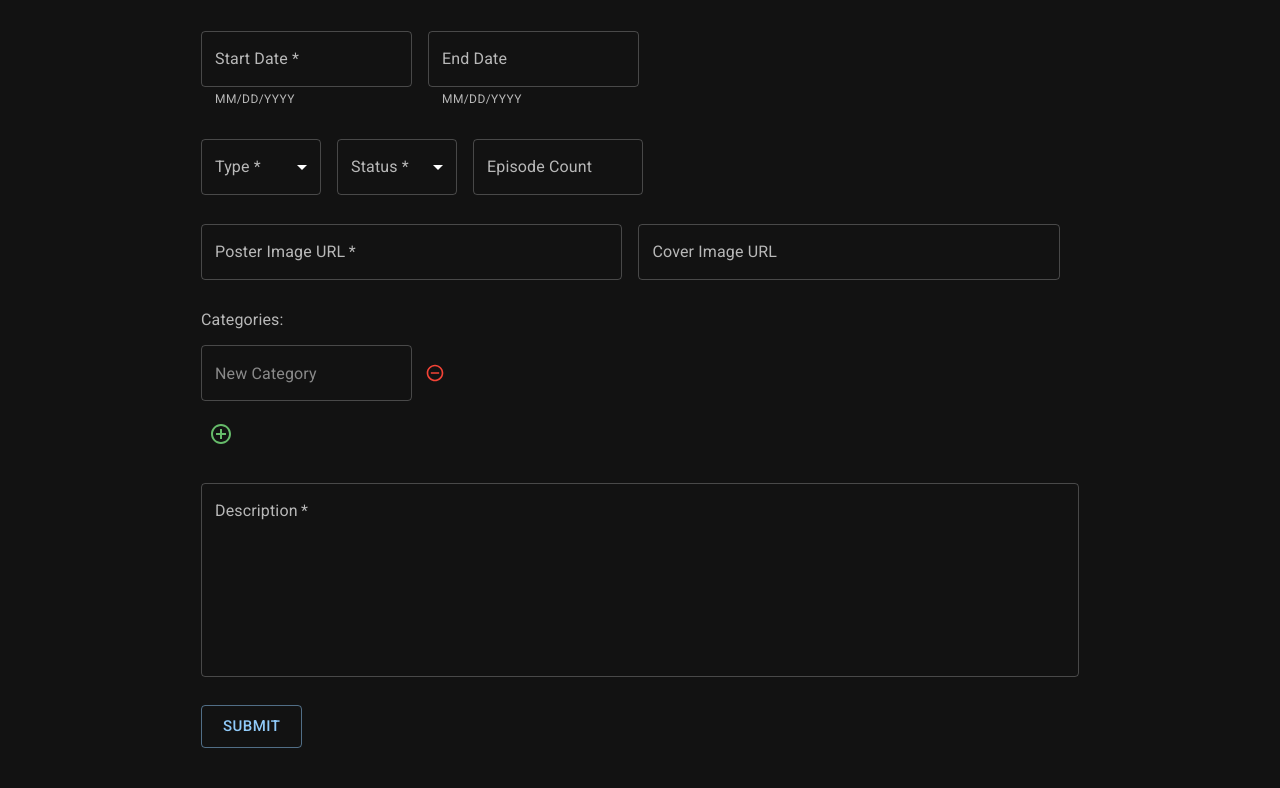
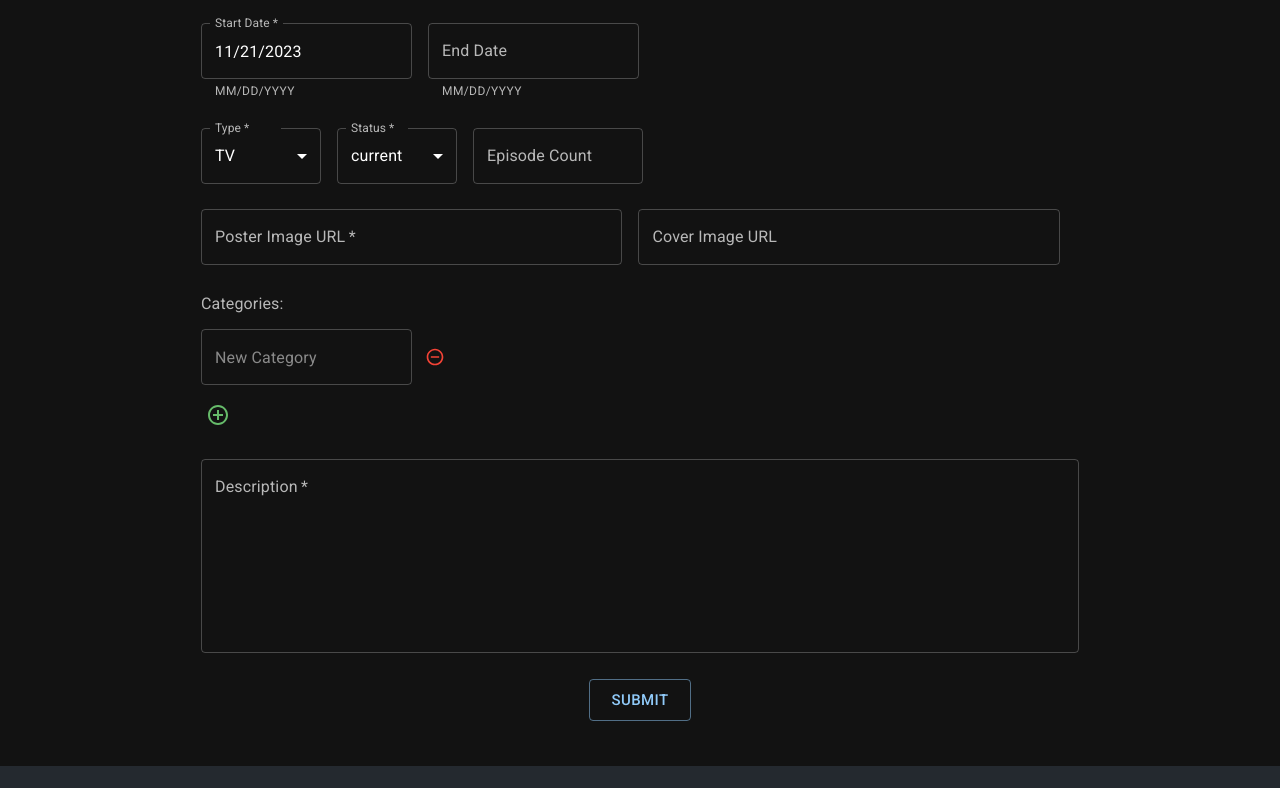
Before and after one commit to plhsu19/anime-spotlight, a Next.js app: page /new-anime in a window 1280 px wide. Shown: the part 387-1175 px from the top of the page. Built offline with nearby package versions, Linux system fonts and the light colour scheme.

Commit message:
[FE-10][AnimeForm] style submit button, add errors state for form, add initial Joi schema

```diff
--- a/package.json
+++ b/package.json
@@ -18,6 +18,7 @@
     "axios": "^1.5.1",
     "clsx": "^2.0.0",
     "dayjs": "^1.11.10",
+    "joi": "^17.11.0",
     "next": "latest",
     "react": "latest",
     "react-dom": "latest"
--- a/src/components/anime-form.tsx
+++ b/src/components/anime-form.tsx
@@ -1,5 +1,6 @@
 import { useState } from 'react';
 import dayjs from 'dayjs';
+import Joi from 'joi';
 import {
   Button,
   TextField,
@@ -26,21 +27,22 @@ export default function AnimeForm({ dateFormat = 'YYYY-MM-DD' }) {
   //   submitForm: (fields: AnimeFields) => void;
   //   anime?: Anime;
   // }
-  const [fields, setFields] = useState({
+  const [fields, setFields] = useState<AnimeFields>({
     title: '',
     enTitle: '',
     description: '',
     rating: 10,
-    startDate: null,
+    startDate: dayjs().format(dateFormat),
     endDate: null,
-    subtype: '',
-    status: '',
+    subtype: Subtype.TV,
+    status: Status.CURRENT,
     posterImage: '',
     coverImage: '',
     episodeCount: null,
     categories: ['']
   });
   const [preStartDate, setPreStartDate] = useState(fields.startDate);
+  const [errors, setErrors] = useState({});
 
   if (
     fields.startDate !== 'Invalid Date' &&
@@ -49,6 +51,29 @@ export default function AnimeForm({ dateFormat = 'YYYY-MM-DD' }) {
     setFields({ ...fields, endDate: fields.startDate });
     setPreStartDate(fields.startDate);
   }
+
+  const schema = Joi.object({
+    title: Joi.string().max(256).required(),
+    enTitle: Joi.string().max(256),
+    description: Joi.string().max(2000).required(),
+    rating: Joi.number().min(0).max(100).required().prefs({ convert: false }),
+    startDate: Joi.date().iso().min('1-1-1900').required(),
+    endDate: Joi.date().iso().min('1-1-1900'),
+    subtype: Joi.string().required(),
+    status: Joi.string().required(),
+    posterImage: Joi.string().uri().required(),
+    coverImage: Joi.string().uri(),
+    episodeCount: Joi.number()
+      .integer()
+      .min(1)
+      .required()
+      .prefs({ convert: false }),
+    categories: Joi.array().unique().items(Joi.string())
+  });
+
+  const isDisabled = (): boolean => {
+    return false;
+  };
 
   const handleChange = (
     event:
@@ -288,6 +313,7 @@ export default function AnimeForm({ dateFormat = 'YYYY-MM-DD' }) {
         <IconButton
           aria-label="add a new category"
           color="success"
+          size="small"
           onClick={(event) => {
             addEmptyCategory();
           }}
@@ -308,8 +334,13 @@ export default function AnimeForm({ dateFormat = 'YYYY-MM-DD' }) {
           onChange={handleChange}
         />
       </div>
-      <div className={animeFormStyles.fieldsContainer}>
-        <Button type="submit" variant="outlined" size="large">
+      <div className={animeFormStyles.submitBtnContainer}>
+        <Button
+          type="submit"
+          disabled={isDisabled()}
+          variant="outlined"
+          size="large"
+        >
           Submit
         </Button>
       </div>
--- a/src/styles/components/AnimeForm.module.css
+++ b/src/styles/components/AnimeForm.module.css
@@ -7,7 +7,7 @@
 }
 
 .fieldsContainer {
-  padding: 0.9rem 1rem;
+  padding: 0.8rem 1rem;
   display: flex;
   justify-content: flex-start;
   align-items: flex-start;
@@ -69,3 +69,9 @@
 .episodeCountInput {
   width: 170px;
 }
+
+.submitBtnContainer {
+  padding: 0.8rem 1rem;
+  display: flex;
+  justify-content: center;
+}
```
Also changed, not shown: 1 other file (tests, documents, lock files or other folders).
